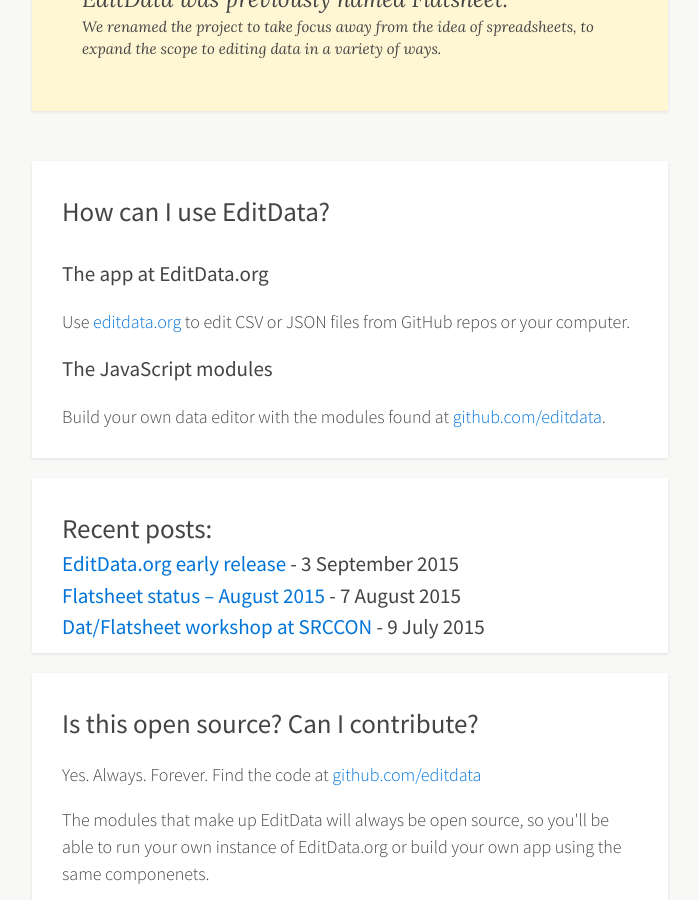
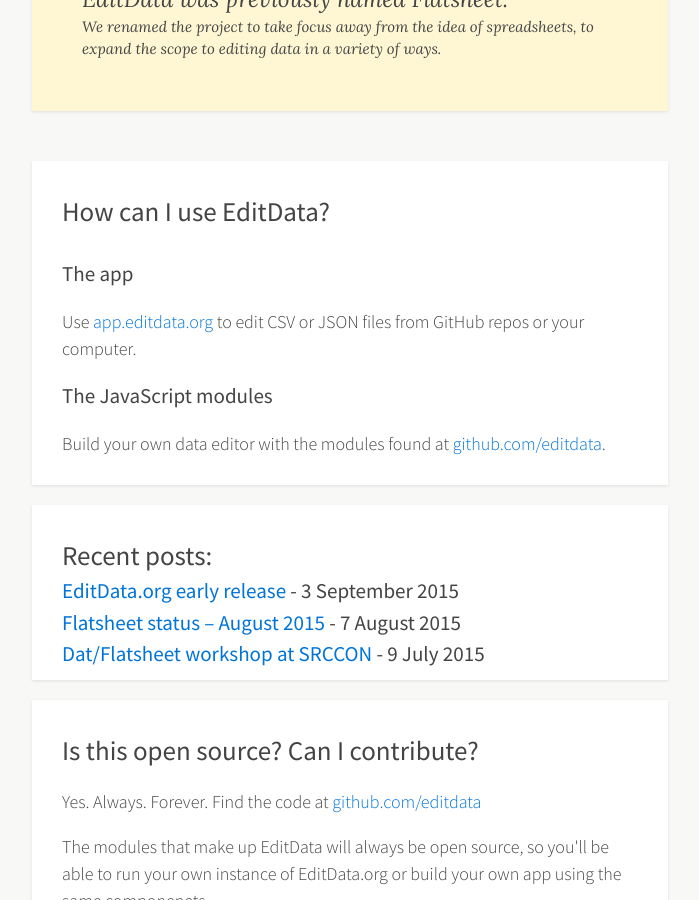
Before and after one commit to editdata/editdata.org, a Jekyll site: the page built from index.html, in a window 1280 px wide and 900 px high, scrolled down 510 px. Shown: the whole window, without its empty margins (290-989 px from the left). Built offline with Jekyll 4.4.1, drawn with Linux system fonts in a browser that asks for light colours.

Commit message:
fix link

```diff
--- a/index.html
+++ b/index.html
@@ -14,8 +14,8 @@
     <div class="block">
       <h2>How can I use EditData?</h2>
       <br>
-      <h3>The app at EditData.org</h3>
-      <p>Use <a href="http://editdata.org" target="_blank">editdata.org</a> to edit CSV or JSON files from GitHub repos or your computer.</p>
+      <h3>The app</h3>
+      <p>Use <a href="http://app.editdata.org" target="_blank">app.editdata.org</a> to edit CSV or JSON files from GitHub repos or your computer.</p>
       <h3>The JavaScript modules</h3>
       <p>Build your own data editor with the modules found at <a href="http://github.com/editdata" target="_blank">github.com/editdata</a>.</p>
     </div>
```
